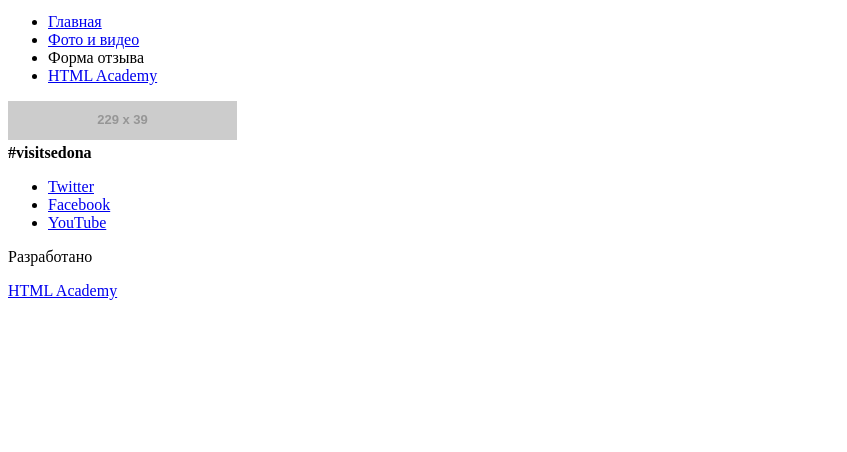
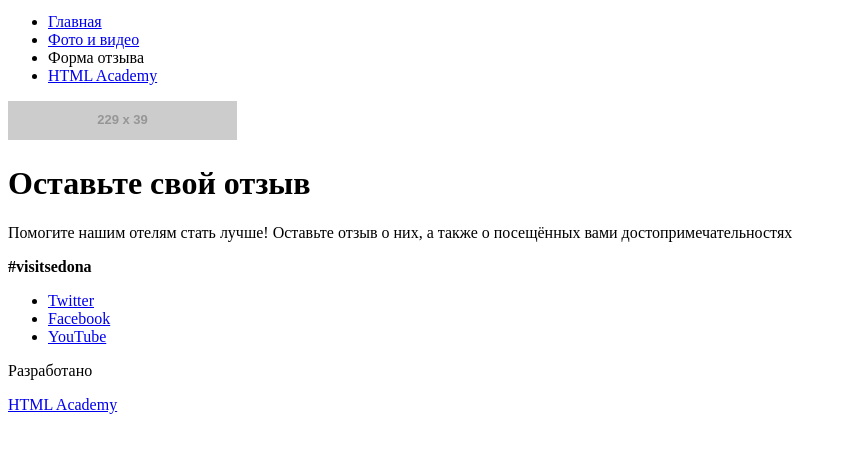
Before and after one commit to volkovg/1341277-sedona-20, a website: page source/form.html in a window 1280 px wide. Shown: the part 120-572 px from the top of the page, without its empty margins (0-847 px from the left). Drawn offline with Linux system fonts and the light colour scheme; placeholder pictures from the web are drawn by us.

Commit message:
Начал верстать form.html

```diff
--- a/source/form.html
+++ b/source/form.html
@@ -43,6 +43,20 @@
     </div>
   </header>
 
+  <main class="page-main">
+    <div class="main-heading">
+      <h1 class="main-heading__title main-heading__title--heading">
+        Оставьте свой отзыв
+      </h1>
+      <p class="main-heading__description">
+        Помогите нашим отелям стать лучше!
+         Оставьте отзыв о них, а также о
+         посещённых вами
+         достопримечательностях
+      </p>
+    </div>
+  </main>
+
   <footer class="page-footer">
     <b class="page-footer__hashtag">#visitsedona</b>
     <div class="page-footer__social social">
```
